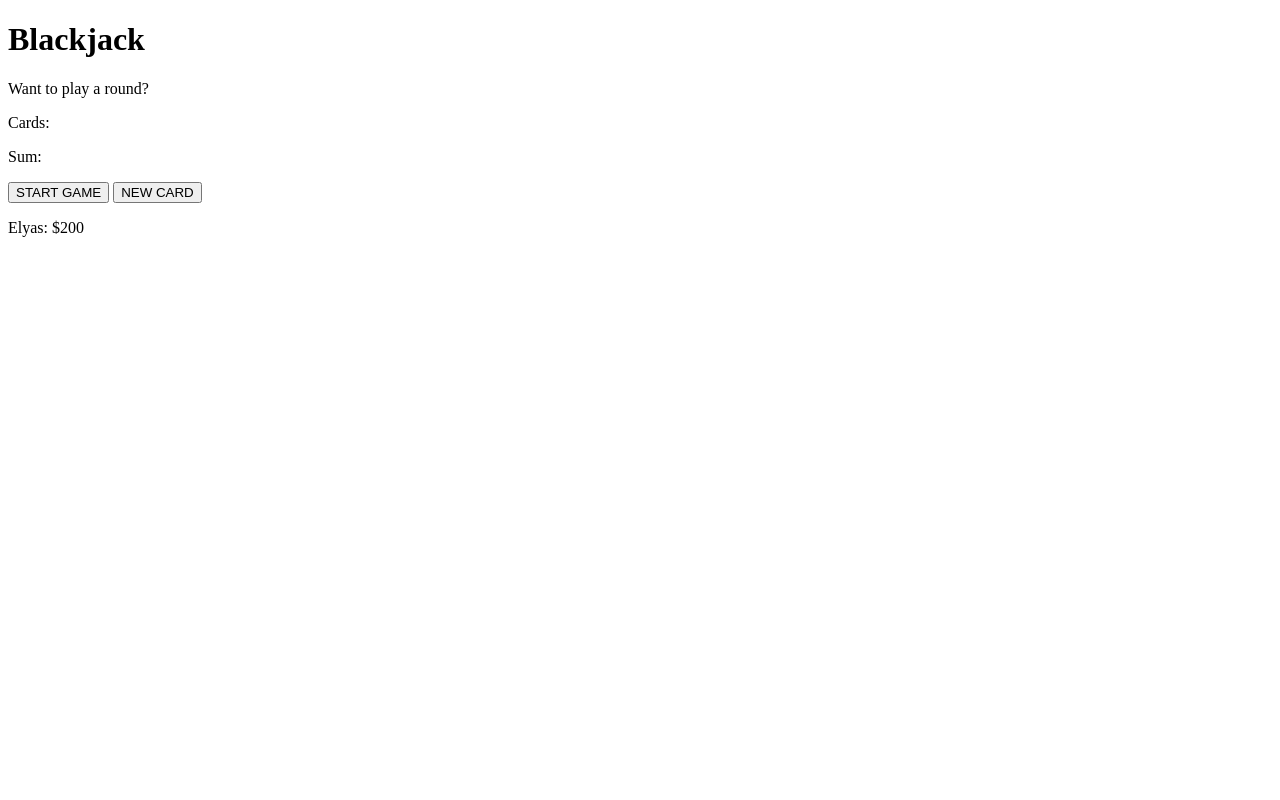
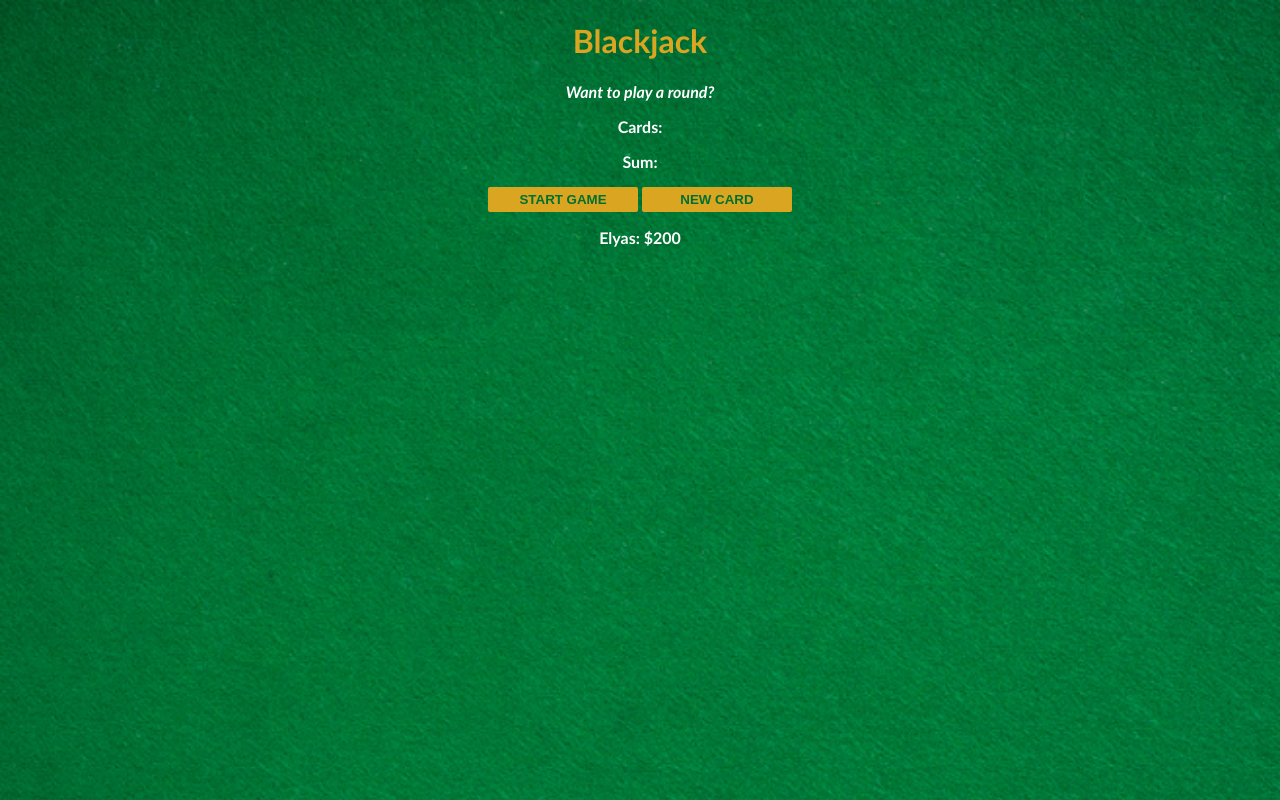
Before and after one commit to dopi95/Blackjack-Game, a plain HTML site: page index.html in a window 1280 px wide. Drawn offline with Linux system fonts and the light colour scheme.

Commit message:
Finish the blackjack game with styles and features

```diff
--- a/style/style.css
+++ b/style/style.css
@@ -1 +1,26 @@
-/* Finish the blackjack game with styles and features */
+body {
+  font-family: "Trebuchet MS", "Lucida Sans Unicode", "Lucida Grande",
+    "Lucida Sans", Arial, sans-serif;
+  background: url("../assets/table.png");
+  background-size: cover;
+  text-align: center;
+  font-weight: bold;
+  color: white;
+}
+h1 {
+  color: goldenrod;
+}
+
+#message-el {
+  font-style: italic;
+}
+button {
+  color: #016f32;
+  width: 150px;
+  background: goldenrod;
+  padding-top: 5px;
+  padding-bottom: 5px;
+  font-weight: bold;
+  border: none;
+  border-radius: 2px;
+}
```
